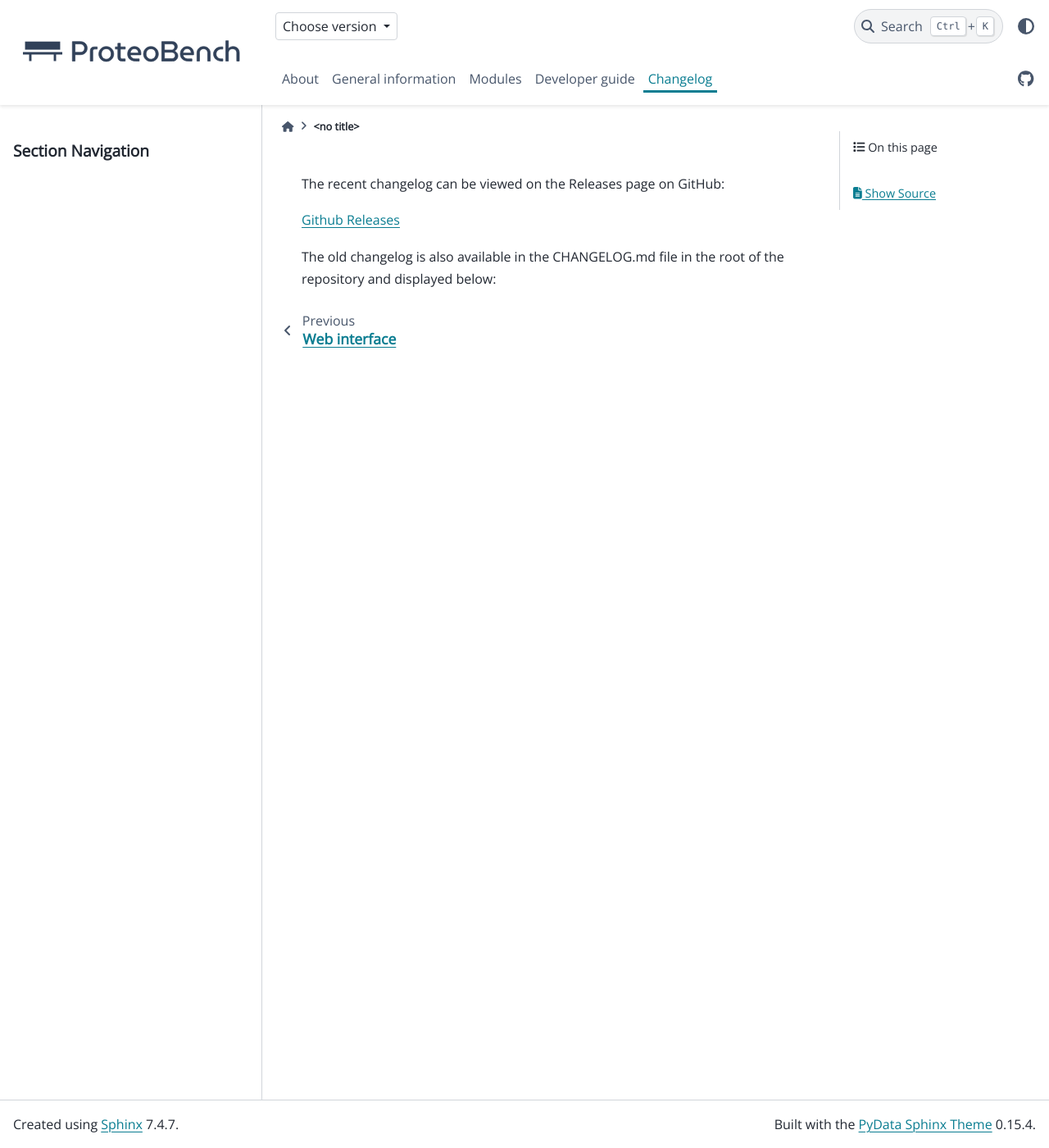
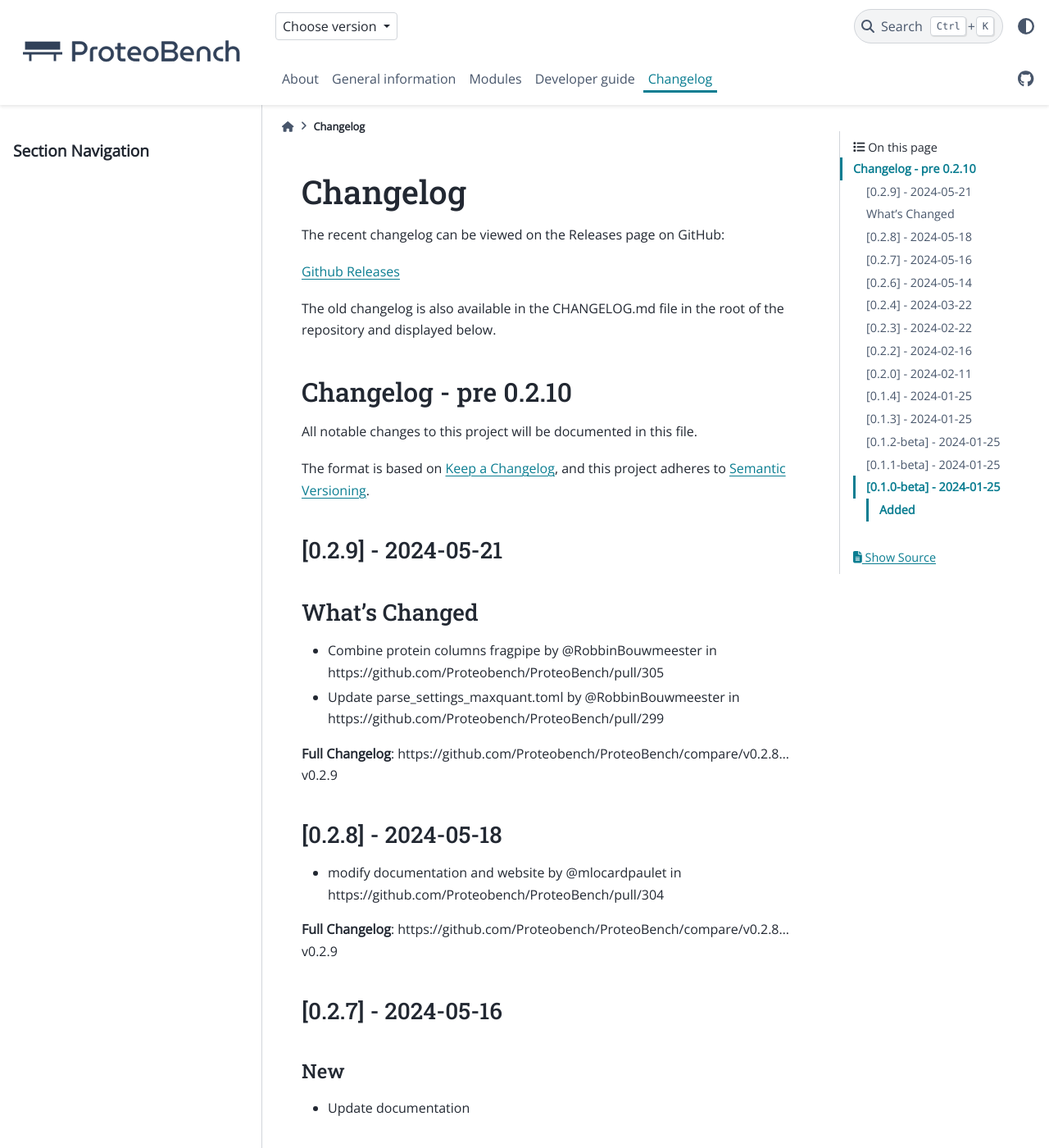
Before and after one commit to Proteobench/ProteoBench, a Sphinx documentation site: the page built from docs/changelog.rst, in a window 1280 px wide and 1400 px high. Shown: the whole window at 82% size. Built offline with Sphinx 7.4.7 and the PyData theme 0.15.4, drawn with Linux system fonts in a browser that asks for light colours; pages that are not in the unit, such as notebooks, are missing from menus; some of the changed text lies outside the part shown.

Commit message:
:art: fix changelog website

```diff
--- a/docs/changelog.rst
+++ b/docs/changelog.rst
@@ -1,9 +1,16 @@
+Changelog
+=========
+
 The recent changelog can be viewed on the Releases page on GitHub:
 
 `Github Releases <https://github.com/Proteobench/ProteoBench/releases>`_
 
 The old changelog is also available in the CHANGELOG.md file in the root of the repository
-and displayed below:
+and displayed below.
+
+Changelog - pre 0.2.10
+----------------------
 
 .. include::  ../CHANGELOG.md
-   :parser: myst_parser.sphinx_https://github.com/Proteobench/ProteoBench/releases
+   :parser: myst_parser.sphinx_
+   :start-line: 1
```
